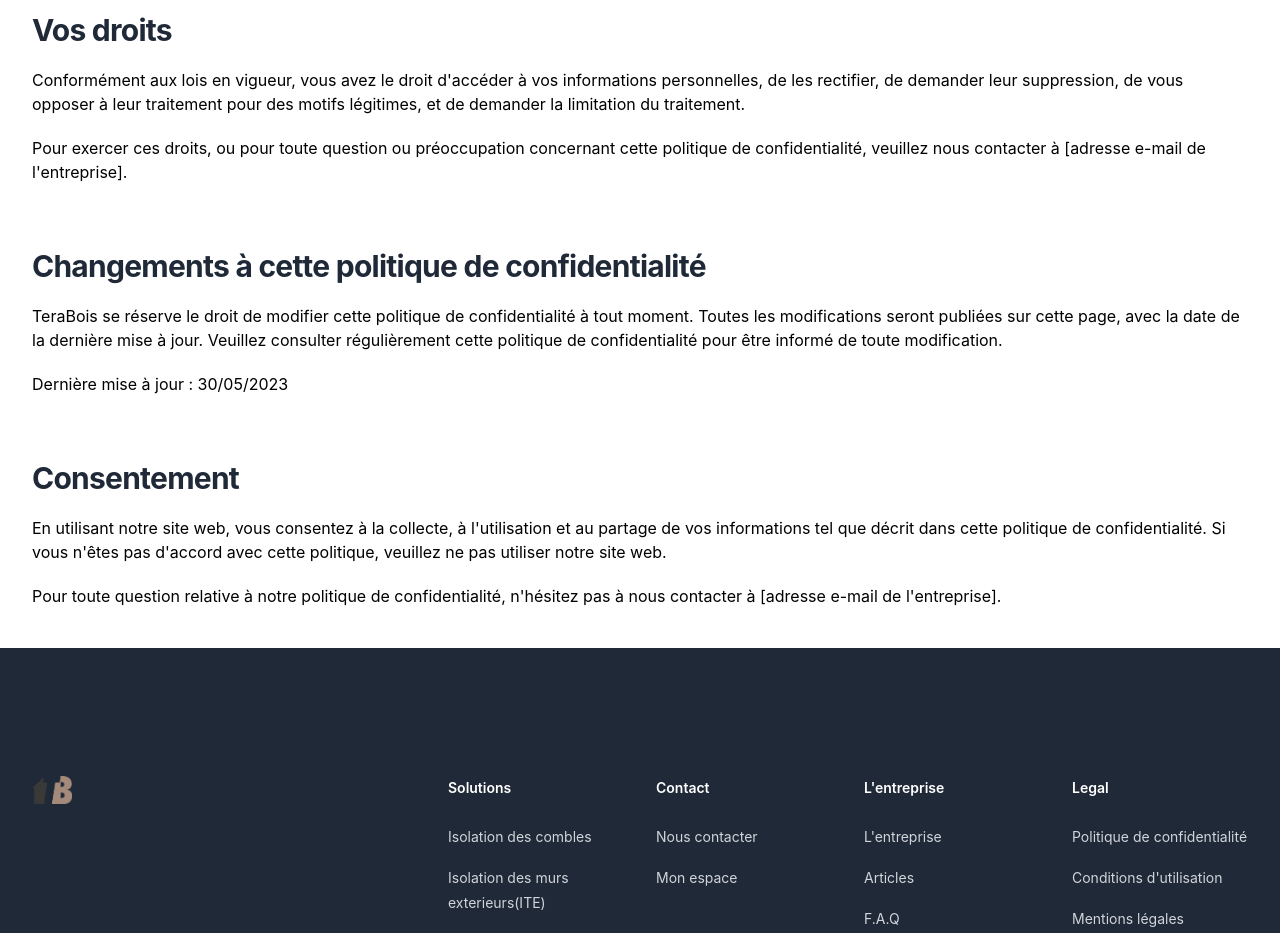
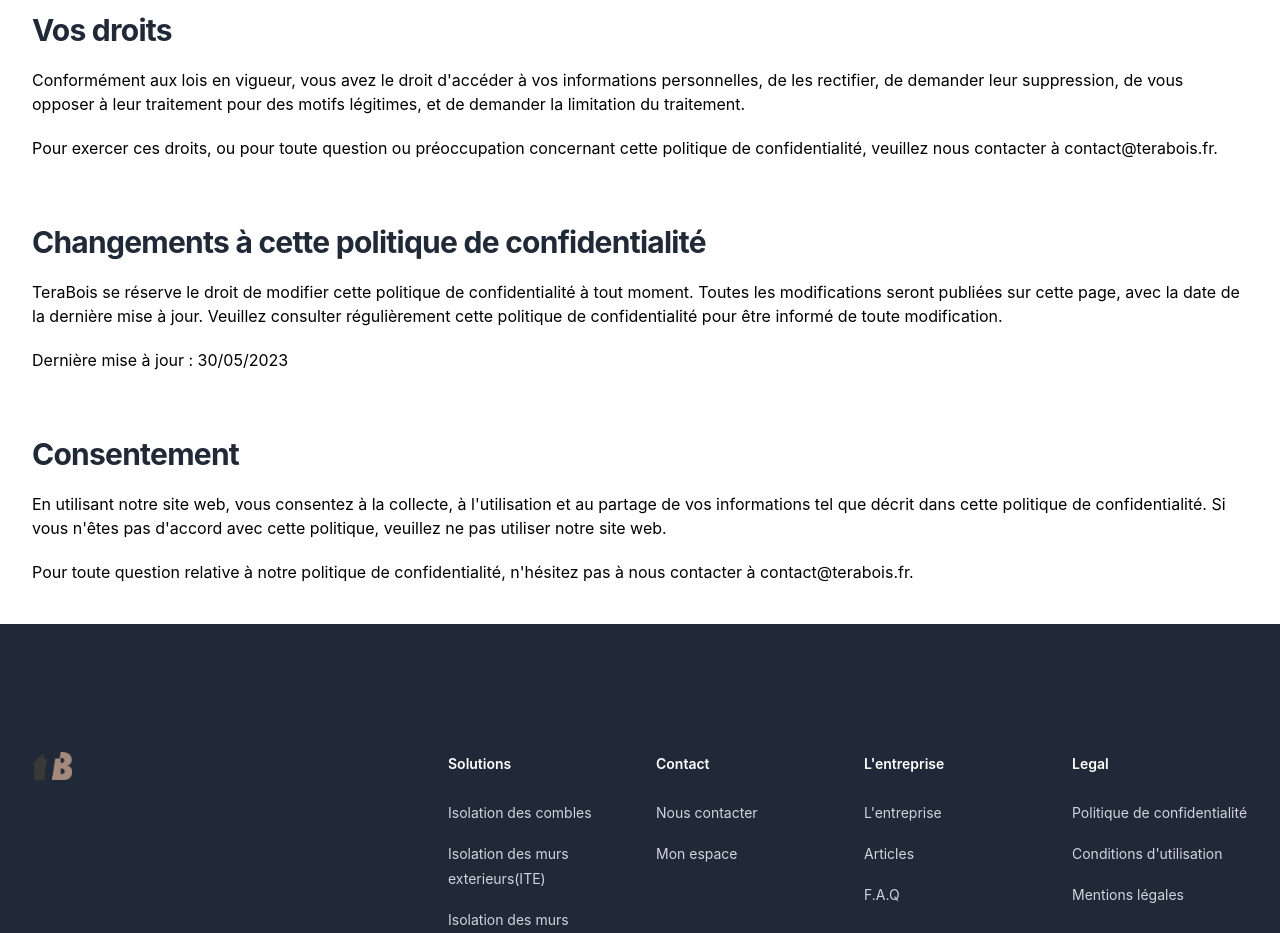
Before and after one commit to magicniclus/terabois, a Next.js app: page /politique-de-confidentialite in a window 1280 px wide. Shown: the part 1200-2133 px from the top of the page. Built offline with nearby package versions, Linux system fonts and the light colour scheme.

Commit message:
Update index.js

```diff
--- a/pages/politique-de-confidentialite/index.js
+++ b/pages/politique-de-confidentialite/index.js
@@ -80,7 +80,7 @@
         <p className="text-nomral font-normal mt-5">
           Pour exercer ces droits, ou pour toute question ou préoccupation
           concernant cette politique de confidentialité, veuillez nous contacter
-          à [adresse e-mail de l'entreprise].
+          à contact@terabois.fr.
         </p>
         <h2 className="text-2xl font-bold tracking-tight text-gray-800 sm:text-3xl  mt-16">
           Changements à cette politique de confidentialité
@@ -106,7 +106,7 @@
         </p>
         <p className="text-nomral font-normal mt-5">
           Pour toute question relative à notre politique de confidentialité,
-          n'hésitez pas à nous contacter à [adresse e-mail de l'entreprise].
+          n'hésitez pas à nous contacter à contact@terabois.fr.
         </p>
       </div>
     </Global>
```
